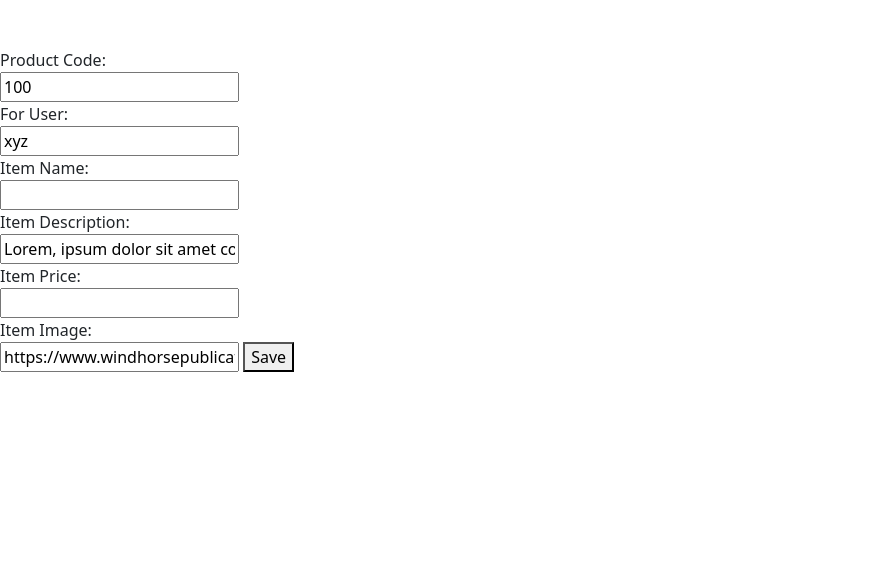
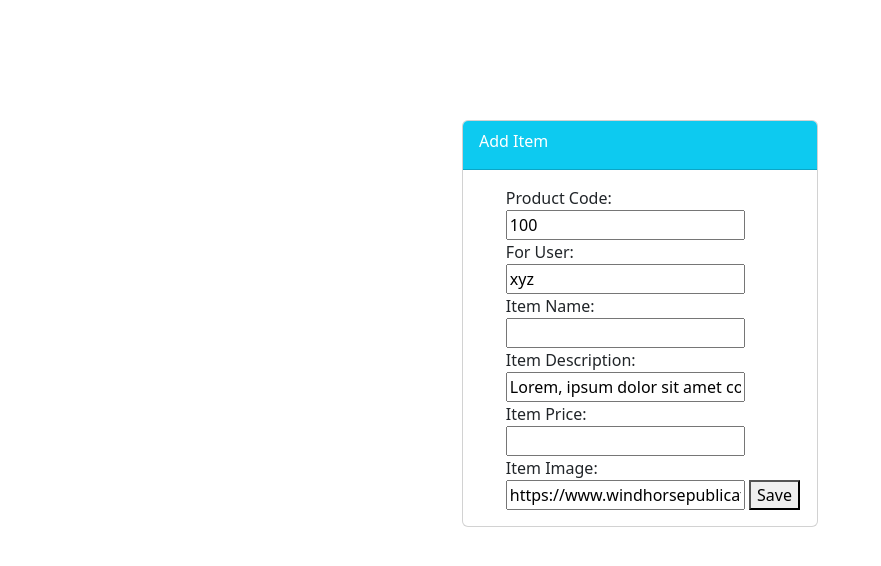
Before and after one commit to vedang6725/DJANGO_WATCH, a Django app: page /watch/add/ in a window 1280 px wide. Shown: the part 56-622 px from the top of the page, without its empty margins (0-881 px from the left). Run offline with Django 4.2, Linux system fonts and the light colour scheme.

Commit message:
commit:32

```diff
--- a/myweb/watch/models.py
+++ b/myweb/watch/models.py
@@ -1,8 +1,16 @@
 from django.db import models
+from django.contrib.auth.models import User
 
 # Create your models here.
 
 class Item(models.Model):
+    CATEGORY_CHOICES = (
+        ('m', 'Mens'),
+        ('f', 'Womens'),
+        ('k', 'Kids'),
+    )
+
+    category = models.CharField(max_length=1, choices=CATEGORY_CHOICES, default="('m','Mens')")
     prod_code = models.IntegerField(default=100)
     for_user = models.CharField(
         max_length=100,
--- a/myweb/watch/templates/watch/index.html
+++ b/myweb/watch/templates/watch/index.html
@@ -54,7 +54,7 @@
                         font-style: italic;
                     "
                 >
-                    added by superuser: admin
+                    added by superuser: {{ item.user }}
                 </h6>
         </div>
 
--- a/myweb/watch/templates/watch/item-form.html
+++ b/myweb/watch/templates/watch/item-form.html
@@ -2,22 +2,47 @@
 
 {% block body %}
 
+<br><br><br>
 
-<form method="POST">
-    {% csrf_token %}
-    <label>Product Code: </label><br>
-    {{ form.prod_code }}
-    <br><label>For User: </label><br>
-    {{ form.for_user }}
-    <br><label>Item Name: </label><br>
-    {{ form.item_name }}
-    <br><label>Item Description: </label><br>
-    {{ form.item_desc }}
-    <br><label>Item Price: </label><br>
-    {{ form.item_price }}
-    <br><label>Item Image: </label><br>
-    {{ form.item_image }}
-    <button type="submit">Save</button>
-</form>
+<div class="container">
+    <div class="row">
+        <div class="col-md-4 offset-md-4">
+            <div class="card">
+                <div class="card-header text-white bg-info">
+                    <div class="card-title">
+                        Add Item
+                    </div>
+                </div>
+                <div class="card-body">
+                    <form method="POST">
+                        {% csrf_token %}
+
+                        <label class="offset-md-1">Product Code: </label><br>
+                        <span class="offset-md-1">{{ form.prod_code }}</span>
+
+                        <br><label class="offset-md-1">For User: </label><br>
+                        <span class="offset-md-1">{{ form.for_user }}</span>
+
+                        <br><label class="offset-md-1">Item Name: </label><br>
+                        <span class="offset-md-1">{{ form.item_name }}</span>
+
+                        <br><label class="offset-md-1">Item Description: </label><br>
+                        <span class="offset-md-1">{{ form.item_desc }}</span>
+
+                        <br><label class="offset-md-1">Item Price: </label><br>
+                        <span class="offset-md-1">{{ form.item_price }}</span>
+
+                        <br><label class="offset-md-1">Item Image: </label><br>
+                        <span class="offset-md-1">{{ form.item_image }}</span>
+
+                        <button class="bt btn-success btn-sm" type="submit">Save</button>
+                    </form>
+                </div>
+            </div>
+        </div>
+    </div>
+</div>
+
+<br><br><br>
 
 {% endblock %}
```
Also changed, not shown: myweb/users/templates/users/login.html (+25 -8 lines), myweb/users/templates/users/register.html (+43 -5 lines), myweb/db.sqlite3, myweb/watch/migrations/0004_item_user.py (added), myweb/watch/migrations/0005_remove_item_user.py (added), myweb/watch/migrations/0006_item_category.py (added).
